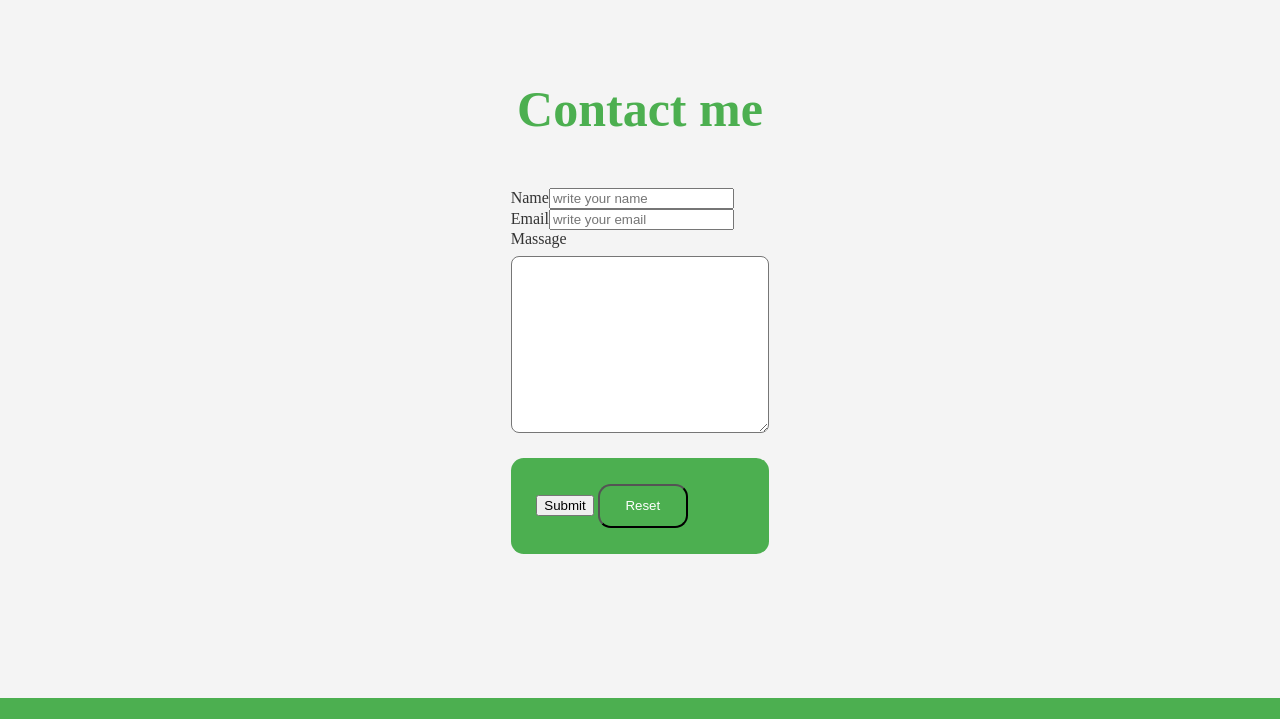
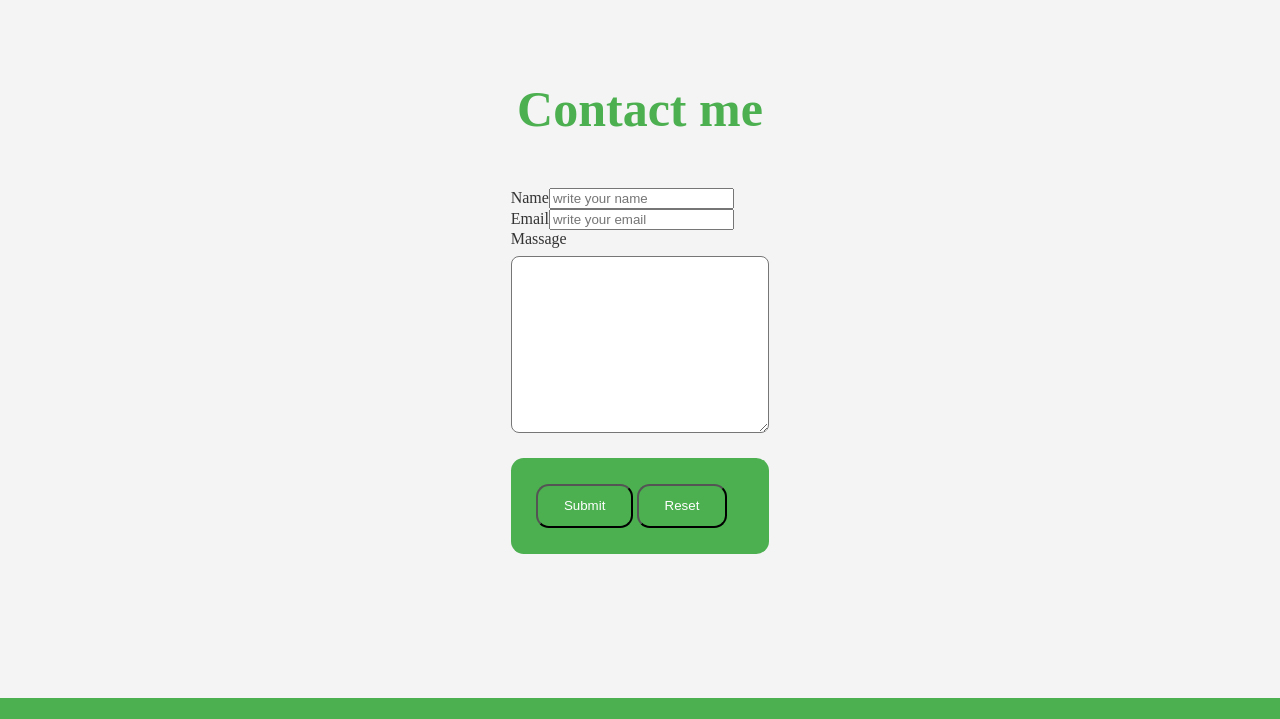
Before and after one commit to Nahidul-Islam78/Portfolio-website-, a plain HTML site: page index.html in a window 1280 px wide. Shown: the part 4168-4887 px from the top of the page. Drawn offline with Linux system fonts and the light colour scheme.

Commit message:
13th commit

```diff
--- a/index.html
+++ b/index.html
@@ -106,7 +106,7 @@
         <div><label for="massage">Massage</label><textarea id="massage" name="massage" cols="20" rows="10"></textarea>
         </div>
         <div class="input">
-        <input class="input__submit" type="submit" class="input">
+        <input type="submit" class="input">
         <input type="reset" class="input">
         </div>
       </form>
```
